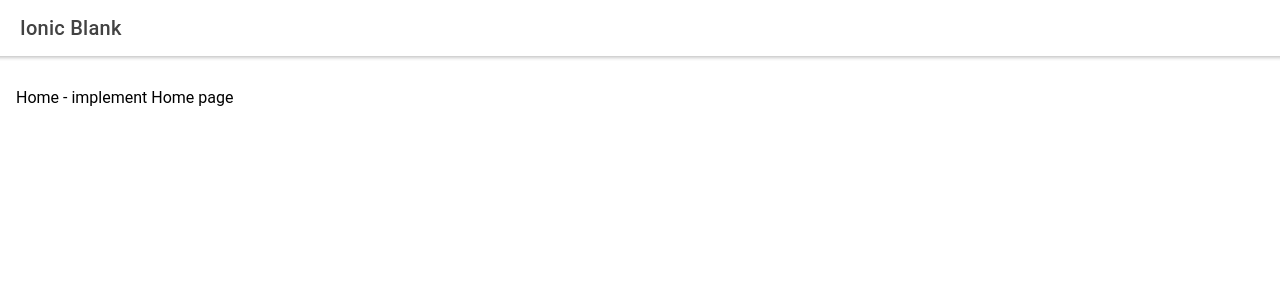
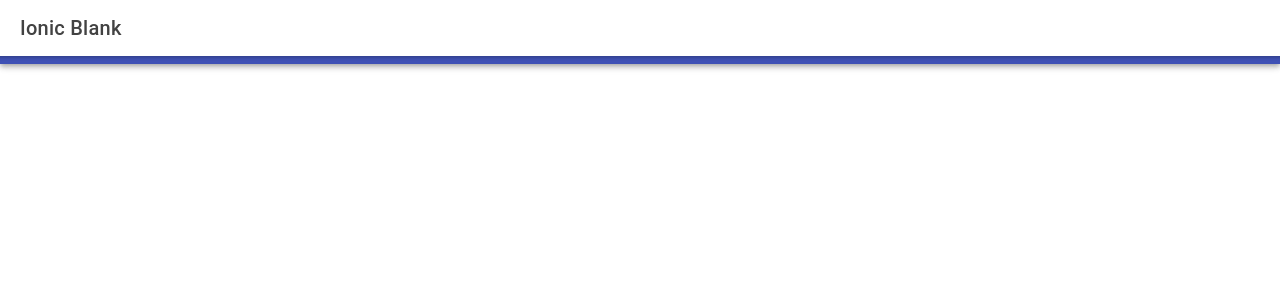
Before and after one commit to mhong01/bchacks2020, a React (Create React App) app in the folder frontend/bchacks-ionic/: page /home in a window 1280 px wide. Shown: the top 300 px of the page. Built offline with nearby package versions, Linux system fonts and the light colour scheme.

Commit message:
Add Drawer with SideBar Menu

```diff
--- /dev/null
+++ b/frontend/bchacks-ionic/src/components/Drawer.js
@@ -0,0 +1,306 @@
+import React from 'react';
+import clsx from 'clsx';
+import { makeStyles, useTheme, fade } from '@material-ui/core/styles';
+import Drawer from '@material-ui/core/Drawer';
+import CssBaseline from '@material-ui/core/CssBaseline';
+import AppBar from '@material-ui/core/AppBar';
+import Toolbar from '@material-ui/core/Toolbar';
+import List from '@material-ui/core/List';
+import Typography from '@material-ui/core/Typography';
+import Divider from '@material-ui/core/Divider';
+import IconButton from '@material-ui/core/IconButton';
+import MenuIcon from '@material-ui/icons/Menu';
+import ChevronLeftIcon from '@material-ui/icons/ChevronLeft';
+import ChevronRightIcon from '@material-ui/icons/ChevronRight';
+import ListItem from '@material-ui/core/ListItem';
+import ListItemIcon from '@material-ui/core/ListItemIcon';
+import ListItemText from '@material-ui/core/ListItemText';
+import SearchIcon from '@material-ui/icons/Search';
+import InputBase from '@material-ui/core/InputBase';
+import MenuItem from '@material-ui/core/MenuItem';
+import Menu from '@material-ui/core/Menu';
+import Button from '@material-ui/core/Button';
+import Link from '@material-ui/core/Link';
+import AccountCircle from '@material-ui/icons/AccountCircle';
+import PostAddIcon from '@material-ui/icons/PostAdd';
+import PublishIcon from '@material-ui/icons/Publish';
+import PersonIcon from '@material-ui/icons/Person';
+import ExitToAppIcon from '@material-ui/icons/ExitToApp';
+import VideoCallIcon from '@material-ui/icons/VideoCall';
+import CloudUploadIcon from '@material-ui/icons/CloudUpload';
+import SubscriptionsIcon from '@material-ui/icons/Subscriptions';
+
+
+function ListItemLink(props) {
+  return <ListItem button component="a" {...props} />;
+}
+const drawerWidth = 240;
+const useStyles = makeStyles(theme => ({
+  root: {
+    display: 'flex',
+  },
+  grow: {
+    flexGrow: 1,
+  },
+  appBar: {
+    transition: theme.transitions.create(['margin', 'width'], {
+      easing: theme.transitions.easing.sharp,
+      duration: theme.transitions.duration.leavingScreen,
+    }),
+  },
+  appBarShift: {
+    width: `calc(100% - ${drawerWidth}px)`,
+    marginLeft: drawerWidth,
+    transition: theme.transitions.create(['margin', 'width'], {
+      easing: theme.transitions.easing.easeOut,
+      duration: theme.transitions.duration.enteringScreen,
+    }),
+  },
+  menuButton: {
+    marginRight: theme.spacing(2),
+  },
+  hide: {
+    display: 'none',
+  },
+  search: {
+    position: 'relative',
+    borderRadius: theme.shape.borderRadius,
+    backgroundColor: fade(theme.palette.common.white, 0.15),
+    '&:hover': {
+      backgroundColor: fade(theme.palette.common.white, 0.25),
+    },
+    marginRight: theme.spacing(2),
+    marginLeft: 0,
+    width: '100%',
+    [theme.breakpoints.up('sm')]: {
+      marginLeft: theme.spacing(3),
+      width: 'auto',
+    },
+  },
+  searchIcon: {
+    width: theme.spacing(7),
+    height: '100%',
+    position: 'absolute',
+    pointerEvents: 'none',
+    display: 'flex',
+    alignItems: 'center',
+    justifyContent: 'center',
+  },
+  inputRoot: {
+    color: 'inherit',
+  },
+  inputInput: {
+    padding: theme.spacing(1, 1, 1, 7),
+    transition: theme.transitions.create('width'),
+    width: '100%',
+    [theme.breakpoints.up('md')]: {
+      width: 200,
+    },
+  },
+  drawer: {
+    width: drawerWidth,
+    flexShrink: 0,
+  },
+  drawerPaper: {
+    width: drawerWidth,
+  },
+  drawerHeader: {
+    display: 'flex',
+    alignItems: 'center',
+    padding: theme.spacing(0, 1),
+    ...theme.mixins.toolbar,
+    justifyContent: 'flex-end',
+  },
+  content: {
+    flexGrow: 1,
+    padding: theme.spacing(0),
+    transition: theme.transitions.create('margin', {
+      easing: theme.transitions.easing.sharp,
+      duration: theme.transitions.duration.leavingScreen,
+    }),
+    marginLeft: -drawerWidth,
+  },
+  contentShift: {
+    transition: theme.transitions.create('margin', {
+      easing: theme.transitions.easing.easeOut,
+      duration: theme.transitions.duration.enteringScreen,
+    }),
+    marginLeft: 0,
+  },
+  sectionDesktop: {
+    display: 'none',
+    [theme.breakpoints.up('md')]: {
+      display: 'flex',
+    },
+  },
+}));
+
+export default function PersistentDrawerLeft() {
+  const classes = useStyles();
+  const theme = useTheme();
+  const [anchorEl, setAnchorEl] = React.useState(null);
+  const [anchorUploadEl, setAnchorUploadEl] = React.useState(null);
+  const [open, setOpen] = React.useState(false);
+  const isMenuOpen = Boolean(anchorEl);
+  const isMenuUploadOpen = Boolean(anchorUploadEl);
+
+  const handleDrawerOpen = () => {
+    setOpen(true);
+  };
+
+  const handleDrawerClose = () => {
+    setOpen(false);
+  };
+
+  const handleProfileMenuOpen = event => {
+    setAnchorEl(event.currentTarget);
+  };
+
+  const handleMenuClose = () => {
+    setAnchorEl(null);
+  };
+
+  const handleUploadMenuOpen = event => {
+    setAnchorUploadEl(event.currentTarget);
+  };
+
+  const handleUploadMenuClose = () => {
+    setAnchorUploadEl(null);
+  };
+
+  const menuId = 'primary-search-account-menu';
+  const renderMenu = (
+    <Menu
+      anchorEl={anchorEl}
+      anchorOrigin={{ vertical: 'top', horizontal: 'right' }}
+      id={menuId}
+      keepMounted
+      transformOrigin={{ vertical: 'top', horizontal: 'right' }}
+      open={isMenuOpen}
+      onClose={handleMenuClose}
+    >
+
+
+      {/* <Link href="/uploads" style={{ textDecoration: 'none', display: 'block' }}>
+        <MenuItem onClick={handleMenuClose}>Your uploads</MenuItem>
+      </Link> */}
+      <Link href="/logout" style={{ textDecoration: 'none', display: 'block' }}>
+        <MenuItem onClick={handleMenuClose}>Sign out</MenuItem>
+      </Link>
+
+    </Menu>
+  );
+
+  const menuUploadId = 'primary-upload-menu';
+  const renderUploadMenu = (
+    <Menu
+      anchorEl={anchorUploadEl}
+      anchorOrigin={{ vertical: 'top', horizontal: 'right' }}
+      id={menuUploadId}
+      keepMounted
+      transformOrigin={{ vertical: 'top', horizontal: 'right' }}
+      open={isMenuUploadOpen}
+      onClose={handleUploadMenuClose}
+    >
+    </Menu>
+  );
+
+  return (
+    <div className={classes.root}>
+      <CssBaseline />
+      <AppBar
+        position="fixed"
+        className={clsx(classes.appBar, {
+          [classes.appBarShift]: open,
+        })}
+      >
+        <Toolbar>
+          <IconButton
+            color="inherit"
+            aria-label="open drawer"
+            onClick={handleDrawerOpen}
+            edge="start"
+            className={clsx(classes.menuButton, open && classes.hide)}
+          >
+            <MenuIcon />
+          </IconButton>
+
+          <Link href="/" style={{ textDecoration: 'none', display: 'block', color: 'white'}}>
+            <Typography variant="h6" noWrap>
+              Alert App
+            </Typography>
+          </Link>
+
+          {/* <div className={classes.search}>
+            <div className={classes.searchIcon}>
+              <SearchIcon />
+            </div>
+            <InputBase
+              placeholder="Search…"
+              classes={{
+                root: classes.inputRoot,
+                input: classes.inputInput,
+              }}
+              inputProps={{ 'aria-label': 'search' }}
+            />
+          </div> */}
+          <div className={classes.grow} />
+          <div className={classes.sectionDesktop}>
+            <IconButton
+              edge="end"
+              aria-label="account of current user"
+              aria-controls={menuId}
+              aria-haspopup="true"
+              onClick={handleProfileMenuOpen}
+              color="inherit"
+            >
+              <AccountCircle />
+            </IconButton>
+          </div>
+        </Toolbar>
+      </AppBar>
+      {renderUploadMenu}
+      {renderMenu}
+      <Drawer
+        className={classes.drawer}
+        variant="persistent"
+        anchor="left"
+        open={open}
+        classes={{
+          paper: classes.drawerPaper,
+        }}
+      >
+        <div className={classes.drawerHeader}>
+          <IconButton onClick={handleDrawerClose}>
+            {theme.direction === 'ltr' ? <ChevronLeftIcon /> : <ChevronRightIcon />}
+          </IconButton>
+        </div>
+        <Divider />
+        <List>
+            <ListItemLink button key="demo" href="/demo" >
+                <ListItemIcon><PostAddIcon/></ListItemIcon>
+                <ListItemText primary="Demo User Moving" />
+            </ListItemLink>
+            <ListItemLink button key="places" href="/places" >
+                <ListItemIcon><PostAddIcon/></ListItemIcon>
+                <ListItemText primary="Places" />
+            </ListItemLink>
+        </List>
+        <Divider />
+        <List>
+            <ListItemLink button key="signout" href="/logout" >
+                <ListItemIcon><ExitToAppIcon/></ListItemIcon>
+                <ListItemText primary="Sign out" />
+            </ListItemLink>
+        </List>
+      </Drawer>
+      <main
+        className={clsx(classes.content, {
+          [classes.contentShift]: open,
+        })}
+      >
+        <div className={classes.drawerHeader} />
+      </main>
+    </div>
+  );
+}
--- a/frontend/bchacks-ionic/src/pages/Home.tsx
+++ b/frontend/bchacks-ionic/src/pages/Home.tsx
@@ -1,7 +1,7 @@
 import { IonContent, IonHeader, IonPage, IonTitle, IonToolbar } from '@ionic/react';
 import React from 'react';
 import LoginPage from './LogInPage';
-
+import Drawer from "../components/Drawer";
 const Home: React.FC = () => {
   return (
     <IonPage>
@@ -11,8 +11,9 @@ const Home: React.FC = () => {
         </IonToolbar>
       </IonHeader>
       <IonContent className="ion-padding">
-        <p>Home - implement Home page</p>
+        <Drawer></Drawer>
         {/* <LoginPage/> */}
+
       </IonContent>
     </IonPage>
   );
```
